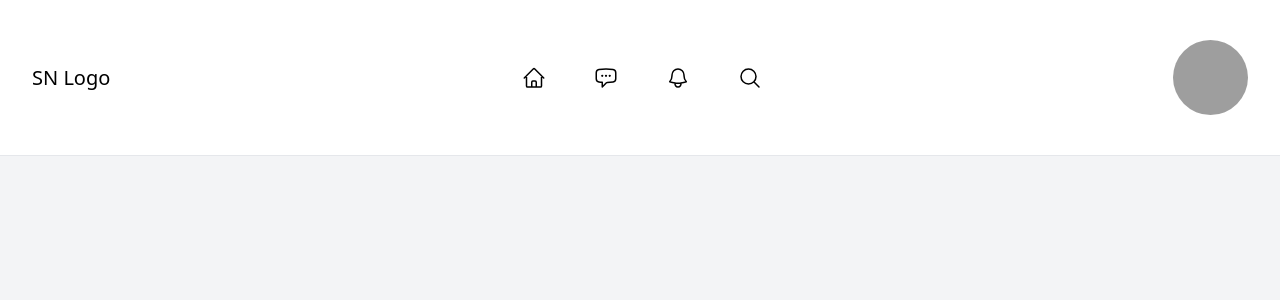
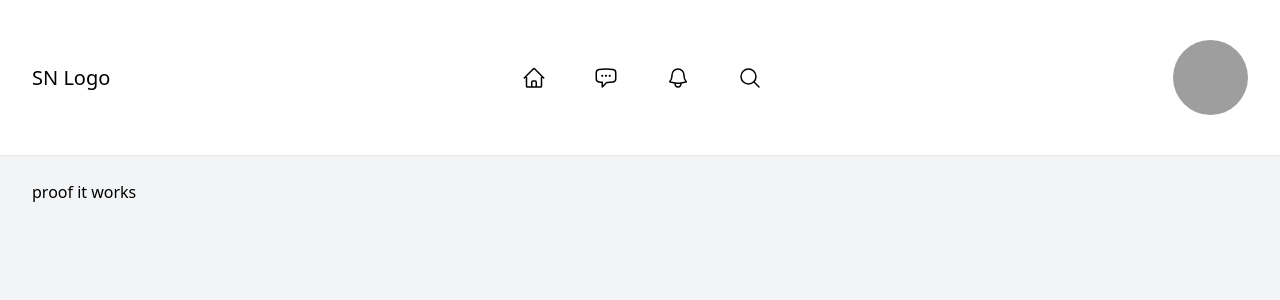
Before and after one commit to Spoolyy/Social-Network-Experiment, a Vue app in the folder Social Network/: page /login in a window 1280 px wide. Before the commit this address had no page. Shown: the top 300 px of the page. Built offline with nearby package versions, Linux system fonts and the light colour scheme; grey boxes are pictures that could not be loaded.

Commit message:
Created Login View
Added View and router path for LoginView.

also the previous commit, a sign up page was created

```diff
--- a/Social Network/src/router/index.js
+++ b/Social Network/src/router/index.js
@@ -1,6 +1,7 @@
 import { createRouter, createWebHistory } from 'vue-router'
 import HomeView from '../views/HomeView.vue'
 import SignupView from '@/views/SignupView.vue'
+import LoginView from '@/views/LoginView.vue'
 
 const router = createRouter({
   history: createWebHistory(import.meta.env.BASE_URL),
@@ -16,6 +17,11 @@ const router = createRouter({
       component: SignupView
     },
     {
+      path: '/login',
+      name: 'login',
+      component: LoginView
+    },
+    {
       path: '/about',
       name: 'about',
       // route level code-splitting
--- /dev/null
+++ b/Social Network/src/views/LoginView.vue
@@ -0,0 +1,5 @@
+<template>
+    <div>
+        <h1>proof it works</h1>
+    </div>
+</template>
```
